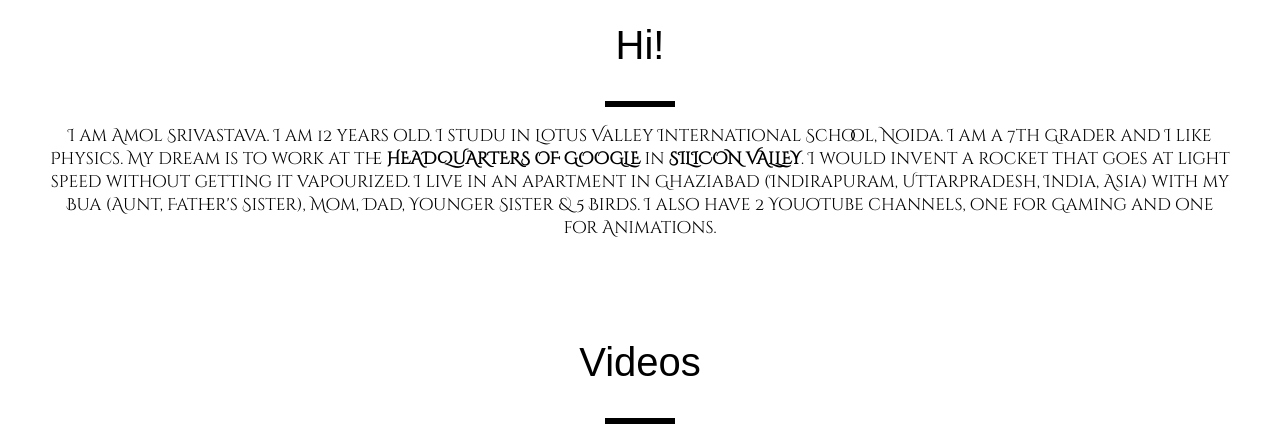
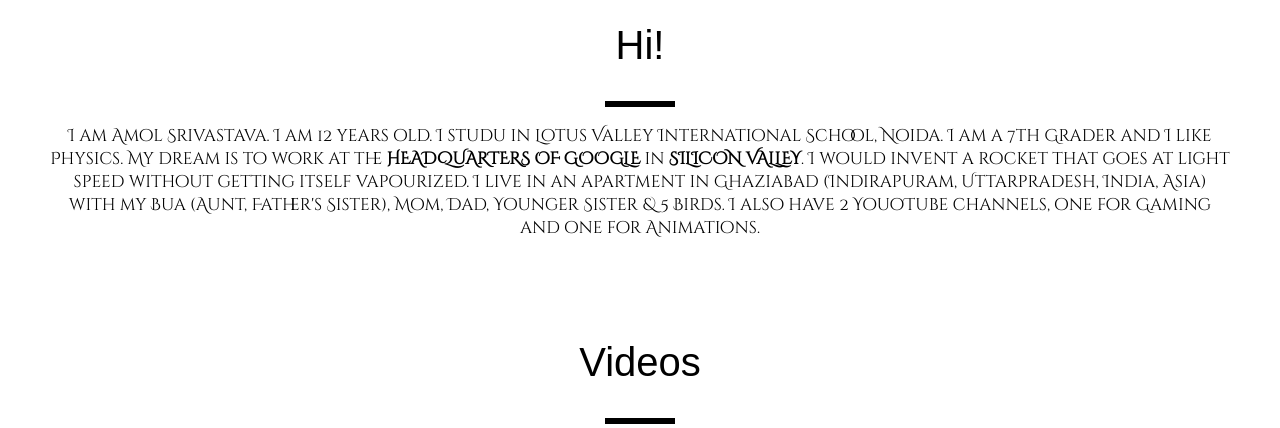
Before and after one commit to AS4GamingAK/Amol-Srivastava, a plain HTML site: page index.html in a window 1280 px wide. Shown: the part 860-1288 px from the top of the page. Drawn offline with Linux system fonts and the light colour scheme.

Commit message:
Update index.html

```diff
--- a/index.html
+++ b/index.html
@@ -37,7 +37,7 @@
     <section id="bio">
         <h1>Hi!</h1>
         <div class="line"></div>
-        <p>I am Amol Srivastava. I am 12 years old. I studu in Lotus Valley International School, Noida. I am a 7th Grader and I like Physics. My dream is to work at the <b>HEADQUARTERS OF GOOGLE</b> in <b>SILICON VALLEY</b>. I would invent a rocket that goes at light speed without getting it vapourized. I live in an apartment in Ghaziabad (Indirapuram, Uttarpradesh, India, Asia) with my Bua (Aunt, Father's Sister), Mom, Dad, Younger Sister & 5 Birds. I also have 2 YouoTube channels, one for Gaming and one for Animations.</p>
+        <p>I am Amol Srivastava. I am 12 years old. I studu in Lotus Valley International School, Noida. I am a 7th Grader and I like Physics. My dream is to work at the <b>HEADQUARTERS OF GOOGLE</b> in <b>SILICON VALLEY</b>. I would invent a rocket that goes at light speed without getting itself vapourized. I live in an apartment in Ghaziabad (Indirapuram, Uttarpradesh, India, Asia) with my Bua (Aunt, Father's Sister), Mom, Dad, Younger Sister & 5 Birds. I also have 2 YouoTube channels, one for Gaming and one for Animations.</p>
     </section>
 
     <section id="videos">
```
